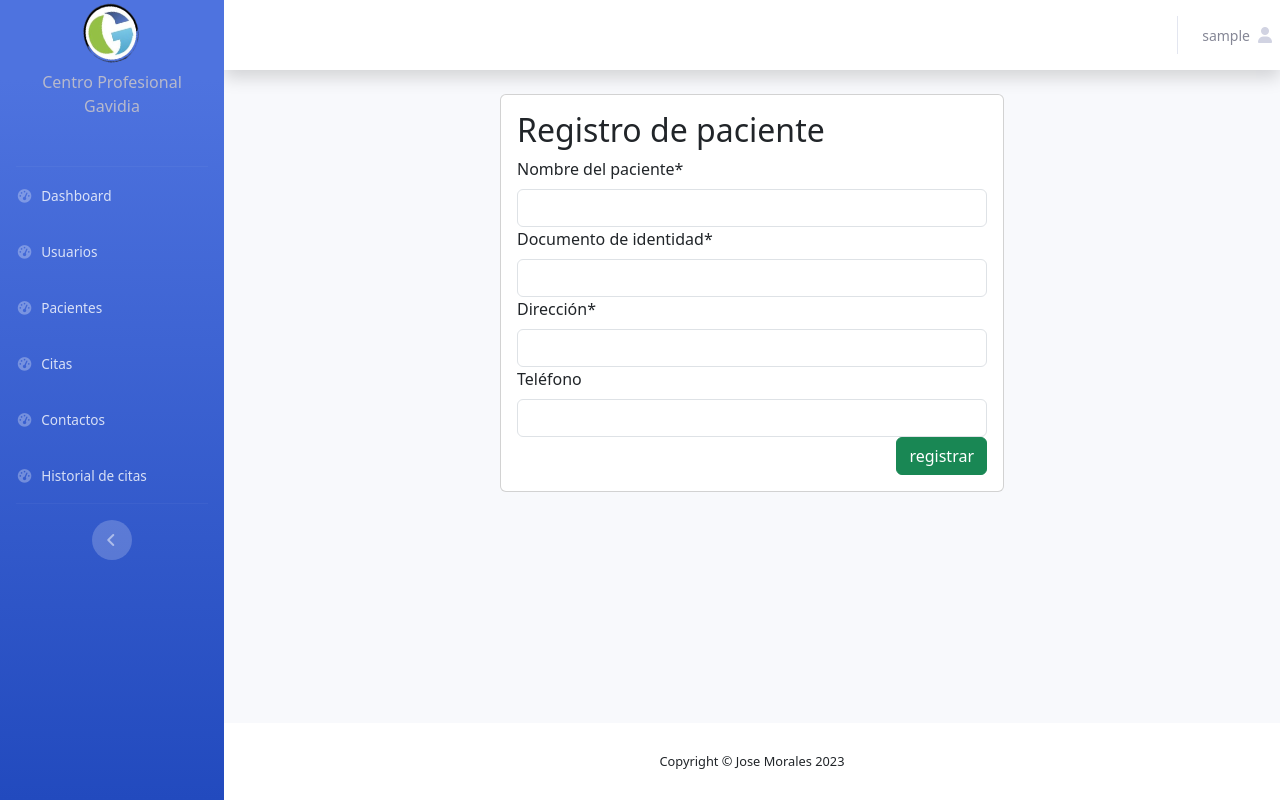
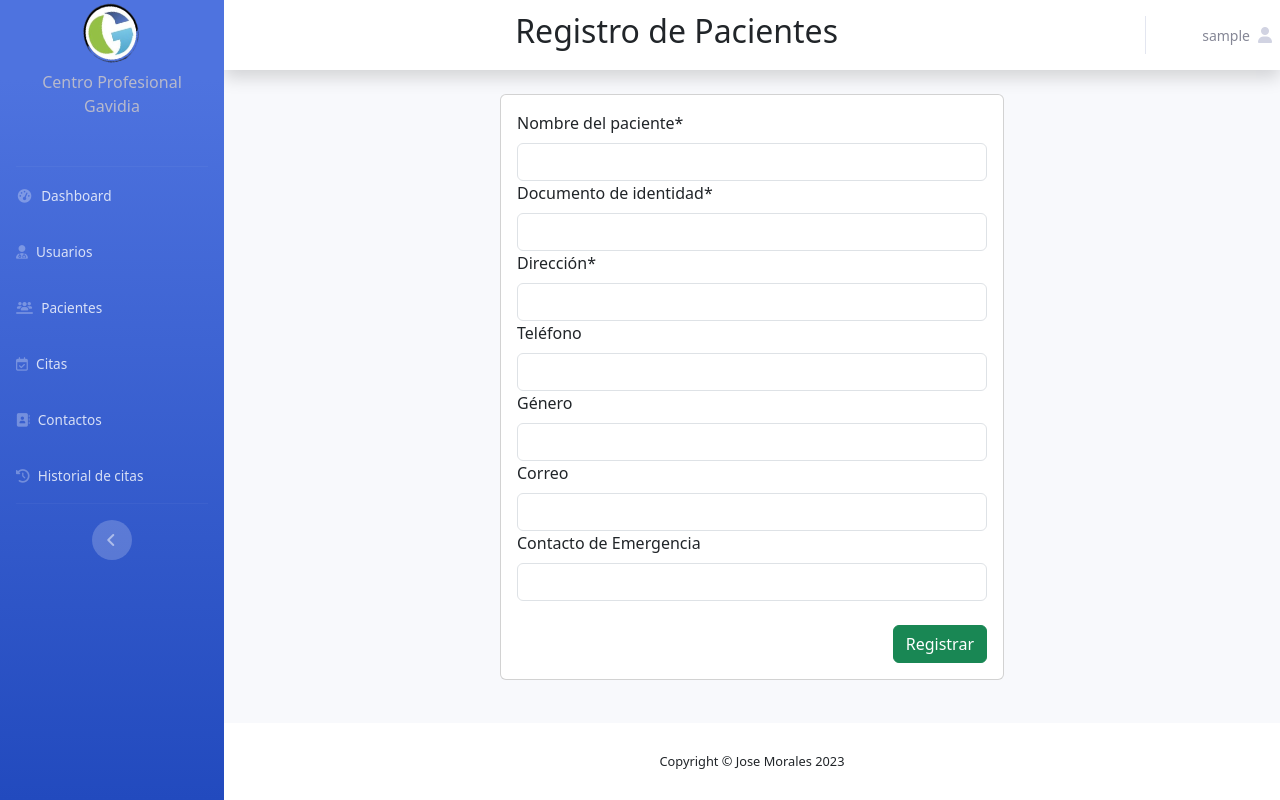
Before and after one commit to ZeusPod/Consultorio-App, a Django app: page /pacientes/create_paciente/ in a window 1280 px wide. Run offline with Django 4.2, Linux system fonts and the light colour scheme; the visitor is signed in with stand-in values (Sample User, id 1); some libraries are stand-ins or nearby versions.

Commit message:
BACK & FRONT:
se agrego modulo de pacientes

```diff
--- a/config/settings.py
+++ b/config/settings.py
@@ -120,7 +120,7 @@ AUTH_PASSWORD_VALIDATORS = [
 # Internationalization
 # https://docs.djangoproject.com/en/4.2/topics/i18n/
 
-LANGUAGE_CODE = 'en-us'
+LANGUAGE_CODE = 'es-ve'
 
 TIME_ZONE = 'UTC'
 
--- a/pacientes/forms.py
+++ b/pacientes/forms.py
@@ -11,16 +11,23 @@ class PacienteForm(forms.ModelForm):
 
     class Meta:
         model = Paciente
-        fields = ['large_name', 'identification', 'address', 'phone']
+        fields = ['large_name', 'identification', 'address', 'phone', 'gender', 'email', 'emergency_contact']
         labels = {
             'large_name': 'Nombre del paciente',
             'identification': 'Documento de identidad',
             'address': 'Dirección',
             'phone': 'Teléfono',
+            'gender': 'Género',
+            'email': 'Correo',
+            'emergency_contact': 'Contacto de Emergencia',
+
         }
         widgets = {
             'large_name': forms.TextInput(attrs={'class': 'form-control'}),
             'identification': forms.TextInput(attrs={'class': 'form-control'}),
             'address': forms.TextInput(attrs={'class': 'form-control'}),
             'phone': forms.TextInput(attrs={'class': 'form-control'}),
+            'gender': forms.TextInput(attrs={'class': 'form-control'}),
+            'email': forms.TextInput(attrs={'class': 'form-control'}),
+            'emergency_contact': forms.TextInput(attrs={'class': 'form-control'}),
         }
--- a/pacientes/views.py
+++ b/pacientes/views.py
@@ -1,8 +1,8 @@
-from django.shortcuts import render
+from django.shortcuts import redirect, render
 from django.contrib.auth.decorators import login_required
 from pacientes.forms import PacienteForm
 from pacientes.models import Paciente
-
+from django.contrib import messages
 
 #### PACIENTES #####
 ### CREATE PACIENTE
@@ -12,7 +12,8 @@ def create_paciente(request):
         form = PacienteForm(request.POST)
         if form.is_valid():
             form.save()
-            return render(request, 'pacientes/create_paciente.html')
+            messages.success(request, 'Paciente registrado con exito')
+            return redirect('pacientes:list_pacientes')
     else:
         form = PacienteForm()
     return render(request, 'pacientes/create_paciente.html', {'form': form})
@@ -22,3 +23,8 @@ def create_paciente(request):
 def pacientes(request):
     pacientes = Paciente.objects.all()
     return render(request, 'pacientes/pacientes.html' , {'pacientes': pacientes})
+
+#### UPDATE PACIENTE ####
+@login_required(login_url='roles:login')
+def update_paciente(request, pk):
+    pass
--- a/templates/base/base.html
+++ b/templates/base/base.html
@@ -56,7 +56,7 @@
              <!-- dropdown menu usuarios -->
              <li class="nav-item">
                 <a class="nav-link" href="#" data-bs-toggle="collapse" data-bs-target="#collapseOne" aria-expanded="true" aria-controls="collapseOne">
-                    <i class="fas fa-fw fa-tachometer-alt"></i>
+                    <i class="fa-solid fa-user-doctor"></i>
                     <span>Usuarios</span>
                 </a>
 
@@ -64,8 +64,7 @@
                 <div id="collapseOne" class="collapse" aria-labelledby="headingOne" data-parent="#accordionSidebar">
                     <div class="py-2 collapse-inner rounded bg-white">
                         <a class="collapse-item" href="{% url 'roles:register' %}">Crear usuario</a>
-                        <a class="collapse-item" href="#">Editar usuario</a>
-                        <a class="collapse-item" href="#">Eliminar usuario</a>
+                        <a class="collapse-item" href="{% url 'roles:user_list' %}">Listado de usuarios</a>
                     </div>
                 </div>
              </li>
@@ -73,7 +72,7 @@
 
             <li class="nav-item">
                 <a class="nav-link" href="#" data-bs-toggle="collapse" data-bs-target="#collapseTwo" aria-expanded="true" aria-controls="collapseTwo">
-                    <i class="fas fa-fw fa-tachometer-alt"></i>
+                    <i class="fa-solid fa-users-line"></i>
                     <span>Pacientes</span>
                 </a>
 
@@ -88,17 +87,17 @@
             </li>
             <li class="nav-item">
                 <a class="nav-link" href="#">
-                    <i class="fas fa-fw fa-tachometer-alt"></i>
+                    <i class="fa-regular fa-calendar-check"></i>
                     <span>Citas</span></a>
             </li>
             <li class="nav-item">
                 <a class="nav-link" href="#">
-                    <i class="fas fa-fw fa-tachometer-alt"></i>
+                    <i class="fa-solid fa-address-book"></i>
                     <span>Contactos</span></a>
             </li>
             <li class="nav-item">
                 <a class="nav-link" href="#">
-                    <i class="fas fa-fw fa-tachometer-alt"></i>
+                    <i class="fa-solid fa-clock-rotate-left"></i>
                     <span>Historial de citas</span></a>
             </li>
 
@@ -130,7 +129,10 @@
                         <i class="fa fa-bars"></i>
                     </button>
 
+                     <!-- Topbar Navbar -->
+                {% block template_name %}
 
+                {% endblock %}
                     <!-- Topbar Navbar -->
                     <ul class="navbar-nav ml-auto">
 
@@ -164,8 +166,8 @@
                         <div class="topbar-divider d-none d-sm-block"></div>
 
                         <!-- Nav Item - User Information -->
-                        <li class="nav-item dropdown no-arrow">
-                            <a class="nav-link dropdown-toggle" href="#" id="userDropdown" role="button"
+                        <li class="nav-item dropdown no-arrow ml-3">
+                            <a class="ml-3 nav-link dropdown-toggle" href="#" id="userDropdown" role="button"
                                 data-bs-toggle="dropdown" aria-haspopup="true" aria-expanded="false">
                                 <span class="mr-2 d-none d-lg-inline text-gray-600 small">{{ user.username }}</span>
                                 <i class="fa-solid fa-user"></i>
@@ -193,6 +195,8 @@
                     </ul>
 
                 </nav>
+
+
                 {% endblock top_bar %}
                 <!-- End of Topbar -->
                 <!-- Begin Page Content -->
@@ -223,6 +227,7 @@
         <!-- End of Content Wrapper -->
 
     </div>
+    {% include 'base/messages.html'   %}
     {% endblock footer %}
     <!-- End of Page Wrapper -->
     {% block login %} {% endblock login %}
--- a/templates/pacientes/create_paciente.html
+++ b/templates/pacientes/create_paciente.html
@@ -1,6 +1,14 @@
 {% extends 'base/base.html' %}
 
 {%load crispy_forms_tags %}
+
+
+{% block template_name %}
+<div class="text-center w-100">
+    <h2>Registro de Pacientes</h2>
+</div>
+{% endblock %}
+
 
 {% block content %}
 
@@ -10,11 +18,10 @@
             <div class="col-12 col-md-6 offset-md-3">
                 <div class="card">
                     <div class="card-body">
-                        <h2>Registro de paciente</h2>
-                        <form action="{% url 'pacientes:create_paciente' %}" method="post">
+                        <form class="form " action="{% url 'pacientes:create_paciente' %}" method="post">
                             {% csrf_token %}
                             {{ form|crispy }}
-                            <input type="submit" value="registrar" class="btn btn-success float-right">
+                            <input type="submit" value="Registrar" class="btn btn-success float-right mt-4">
                         </form>
                     </div>
                 </div>
```
Also changed, not shown: roles/forms.py (+16 -0 lines), templates/pacientes/pacientes.html (+107 -3 lines), templates/roles/register.html (+6 -5 lines).
